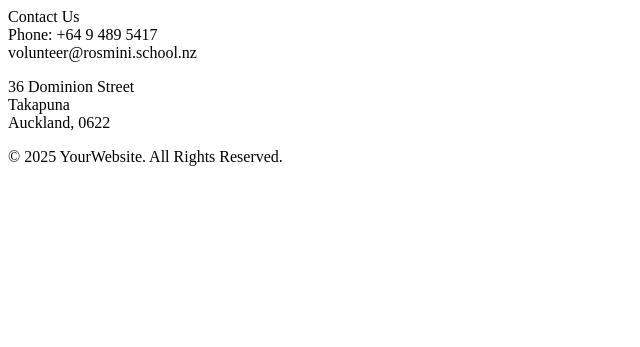
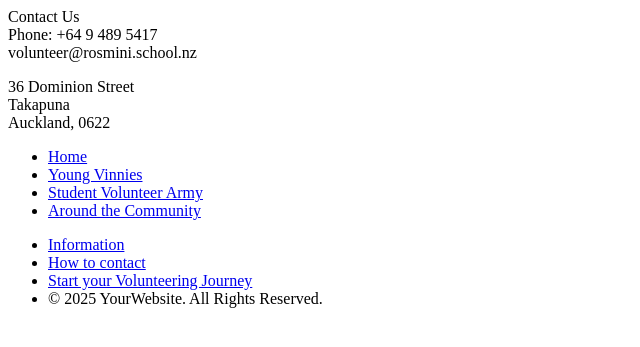
Before and after one commit to thefuzmaker/DTE_ASSESSMENT_YR13, a PHP site: page /footer.php in a window 1280 px wide. Shown: the top 347 px of the page, without its empty margins (0-640 px from the left). Run offline with PHP 8.4, Linux system fonts and the light colour scheme.

Commit message:
fixed my footer and the image url so that the images could load properly. Will finish the third page next time.

```diff
--- a/private/shared/footer.php
+++ b/private/shared/footer.php
@@ -11,7 +11,7 @@
 			<div>
 				<p class="footertxt">
 				Contact Us
-				<br>
+					<br>
 				Phone: +64 9 489 5417
 					<br>
 				volunteer@rosmini.school.nz
@@ -26,11 +26,21 @@
 				Auckland, 0622
 				</p>
 			</div>
-			<div>
-				<p class="footertxt">
-				&copy; <?php echo date("Y"); ?> YourWebsite. All Rights Reserved.
-				</p>
-			</div>
+			<p class="footertxt">
+				<ul class="footerlink">
+            	<!-- Link all the pages together with buttons in the navbar -->
+            		<li><a href="../../public/home/index.php" class="footer_button">Home</a></li>
+            		<li><a href="../../public/young_vinnies/young_vinnies.php" class="footer_button">Young Vinnies</a></li>
+            		<li><a href="../../public/sva/sva.php" class="footer_button">Student Volunteer Army</a></li>
+            		<li><a href="../../public/around_the_community/around_the_community.php" class="footer_button">Around the Community</a></li>
+				</ul>
+				<ul class="footerlink">
+            		<li><a href="../../public/dummy/dummypage.php" class="footer_button">Information</a></li>
+            		<li><a href="../../public/dummy/dummypage.php" class="footer_button">How to contact</a></li>
+            		<li><a href="../../public/dummy/dummypage.php" class="footer_button">Start your Volunteering Journey</a></li>
+					<li><div class="footer_button">&copy; <?php echo date("Y"); ?> YourWebsite. All Rights Reserved.</div></li>
+            	</ul>
+			</p>
     </footer>
 </body>
 </html>
--- a/public/home/index.php
+++ b/public/home/index.php
@@ -20,6 +20,7 @@ Rosmini College is a Catholic Boys’ School founded by the Rosminian order to p
 		</p>
 		<!-- List of the things we do -->
 		<div class="list_images">
+			<img src="<?php echo htmlspecialchars($row1["image_url"])?>" alt="antonio" width="200" height="230" style="padding-right: 30;">
 			<ul>
 				<li><p>Mission: Rosmini College supports and develops well-rounded young men while keeping true to the maxims of Antonio Rosmini.  A holistic education in the Rosminian tradition that fosters a genuine encounter with Christ.</p></li>
 
@@ -29,7 +30,6 @@ Rosmini College is a Catholic Boys’ School founded by the Rosminian order to p
 
 				<li><p>Motto: Charity fulfils the law.</p></li>
 			</ul>
-			<img src="<?php echo htmlspecialchars($row1["image_url"])?>" alt="antonio" width="200" height="230" style="padding-right: 30;">
 		</div>
 		<div>
 			<p class="ptxt">The Rosminian Project: Serving with Purpose
@@ -59,6 +59,7 @@ Rosmini has many service oppertunities and communities like RVA (Rosmini volunte
 		</ul>
 		</div>
 	</section>
+	<img src="<?php echo htmlspecialchars($row7["image_url"])?>" alt="The community of Rosmini College	" >
 
 </div>
 		<!--import the footer-->
```
Also changed, not shown: public/stylesheet/styles.css (+26 -1 lines), public/young_vinnies/young_vinnies.php (+8 -6 lines).
